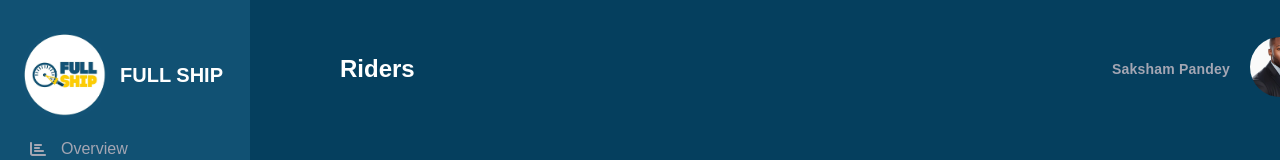
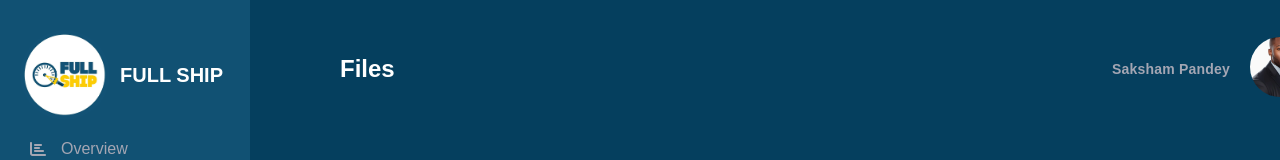
Before and after one commit to Saksham21s/MoveSwift, a React (Vite) app: page /files in a window 1280 px wide. Shown: the top 160 px of the page. Built offline with nearby package versions, Linux system fonts and the light colour scheme.

Commit message:
Updated FoldersPath

```diff
--- a/src/App.jsx
+++ b/src/App.jsx
@@ -1,11 +1,12 @@
 import { BrowserRouter as Router, Route, Routes } from 'react-router-dom';
-import AsideSection from './components/AsideNav';
-import RidersPage from './components/RidersPage';
-import VendorsPage from './components/VendorsPage';
-import OverviewPage from './components/OverviewPage';
-import ReportsPage from './components/ReportsPage';
-import FilesPage from './components/FilesPage';
-import SettingsPage from './components/SettingsPage';
+import AsideSection from './components/Pages/Navbar/AsideNav';
+import RidersPage from './components/Pages/Riders/RidersPage';
+import VendorsPage from './components/Pages/Vendors/VendorsPage';
+import OverviewPage from './components/Pages/Overview/OverviewPage';
+import ReportsPage from './components/Pages/Reports/ReportsPage';
+import FilesPage from './components/Pages/Files/FilesPage';
+import SettingsPage from './components/Pages/Settings/SettingsPage';
+import LogoutPage from './components/Pages/Logout/LogoutPage';
 
 function App() {
   return (
@@ -20,6 +21,7 @@ function App() {
             <Route path="/reports" element={<ReportsPage />} />
             <Route path="/files" element={<FilesPage />} />
             <Route path="/settings" element={<SettingsPage />} />
+            <Route path="/logout" element={<LogoutPage />} />
           </Routes>
         </div>
       </div>
--- a/src/components/LogoutPage.jsx
+++ b/src/components/Pages/Files/FilesPage.jsx
@@ -1,14 +1,14 @@
-import '../styles/style.scss';
-import profilePic from '../assets/profile-img.webp';
+import "../../../styles/style.min.css";
+import profilePic from '../../../assets/profile-img.webp';
 
 
-const LogoutPage = () => {
+const FilesPage = () => {
  return (
     <main className="main-content">
     {/* Top row of overview and profile image */}
     <div className="overview-container">
   <div className="page-overview">
-    <h1 className="page-title">Riders</h1>
+    <h1 className="page-title">Files</h1>
   </div>
   <div className="main-top-profile">
     <span className="name">Saksham Pandey</span>
@@ -21,4 +21,4 @@ const LogoutPage = () => {
   );
 };
 
-export default LogoutPage;
+export default FilesPage;
--- a/src/components/FilesPage.jsx
+++ b/src/components/Pages/Logout/LogoutPage.jsx
@@ -1,14 +1,14 @@
-import "../styles/style.min.css";
-import profilePic from '../assets/profile-img.webp';
+import '../../../styles/style.min.css';
+import profilePic from '../../../assets/profile-img.webp';
 
 
-const FilesPage = () => {
+const LogoutPage = () => {
  return (
     <main className="main-content">
     {/* Top row of overview and profile image */}
     <div className="overview-container">
   <div className="page-overview">
-    <h1 className="page-title">Riders</h1>
+    <h1 className="page-title">Logout</h1>
   </div>
   <div className="main-top-profile">
     <span className="name">Saksham Pandey</span>
@@ -21,4 +21,4 @@ const FilesPage = () => {
   );
 };
 
-export default FilesPage;
+export default LogoutPage;
--- a/src/components/AsideNav.jsx
+++ b/src/components/Pages/Navbar/AsideNav.jsx
@@ -1,6 +1,6 @@
 import { useState } from 'react';
 import { Link } from 'react-router-dom';
-import "../styles/style.min.css";
+import "../../../styles/style.min.css";
 import { FontAwesomeIcon } from "@fortawesome/react-fontawesome";
 import {
   faChartBar,
@@ -13,7 +13,7 @@ import {
   faChevronRight,
   faBars, // Hamburger icon
 } from "@fortawesome/free-solid-svg-icons";
-import logo from "../assets/fullship-logo.png";
+import logo from "../../../assets/fullship-logo.png";
 
 const AsideSection = () => {
   const [isOpen, setIsOpen] = useState(true);
--- a/src/components/OverviewPage.jsx
+++ b/src/components/Pages/Overview/OverviewPage.jsx
@@ -1,6 +1,6 @@
-import "../styles/style.min.css";
-import profilePic from '../assets/profile-img.webp';
-import chart from '../assets/charts.png'
+import "../../../styles/style.min.css";
+import profilePic from '../../../assets/profile-img.webp';
+import chart from '../../../assets/charts.png'
 
 
 const OverviewPage = () => {
--- a/src/components/ReportsPage.jsx
+++ b/src/components/Pages/Reports/ReportsPage.jsx
@@ -1,5 +1,5 @@
-import '../styles/style.scss';
-import profilePic from '../assets/profile-img.webp';
+import "../../../styles/style.min.css";
+import profilePic from '../../../assets/profile-img.webp';
 
 
 const OverviewPage = () => {
@@ -8,7 +8,7 @@ const OverviewPage = () => {
       {/* Top row of overview and profile image */}
       <div className="overview-container">
     <div className="page-overview">
-      <h1 className="page-title">Riders</h1>
+      <h1 className="page-title">Reports</h1>
     </div>
     <div className="main-top-profile">
       <span className="name">Saksham Pandey</span>
--- a/src/components/SettingsPage.jsx
+++ b/src/components/Pages/Settings/SettingsPage.jsx
@@ -1,5 +1,5 @@
-import '../styles/style.scss';
-import profilePic from '../assets/profile-img.webp';
+import "../../../styles/style.min.css";
+import profilePic from '../../../assets/profile-img.webp';
 
 
 const OverviewPage = () => {
@@ -8,7 +8,7 @@ const OverviewPage = () => {
        {/* Top row of overview and profile image */}
        <div className="overview-container">
      <div className="page-overview">
-       <h1 className="page-title">Riders</h1>
+       <h1 className="page-title">Settings</h1>
      </div>
      <div className="main-top-profile">
        <span className="name">Saksham Pandey</span>
--- a/src/components/VendorsPage.jsx
+++ b/src/components/Pages/Vendors/VendorsPage.jsx
@@ -1,6 +1,6 @@
-import '../styles/style.scss';
-import profilePic from '../assets/profile-img.webp';
-import aeroplane from '../assets/aeroplane.png';
+import "../../../styles/style.min.css";
+import profilePic from '../../../assets/profile-img.webp';
+import aeroplane from '../../../assets/aeroplane.png';
 import { Link } from 'react-router-dom';
 
 
--- a/src/styles/style.scss
+++ b/src/styles/style.scss
@@ -293,6 +293,7 @@ html {
       height: 60px;
       border-radius: 50%;
       object-fit: cover;
+      cursor: pointer;
     }
   }
 }
```
Also changed, not shown: src/components/Pages/Riders/RidersPage.jsx (renamed from src/components/RidersPage.jsx, +5 -5 lines).
